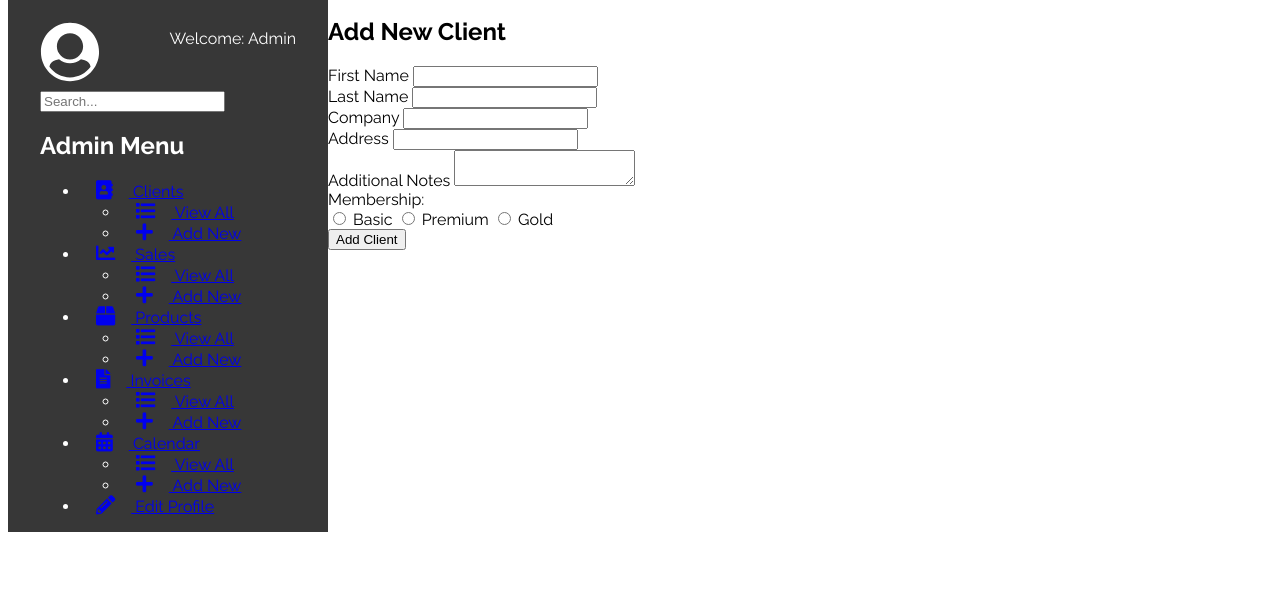
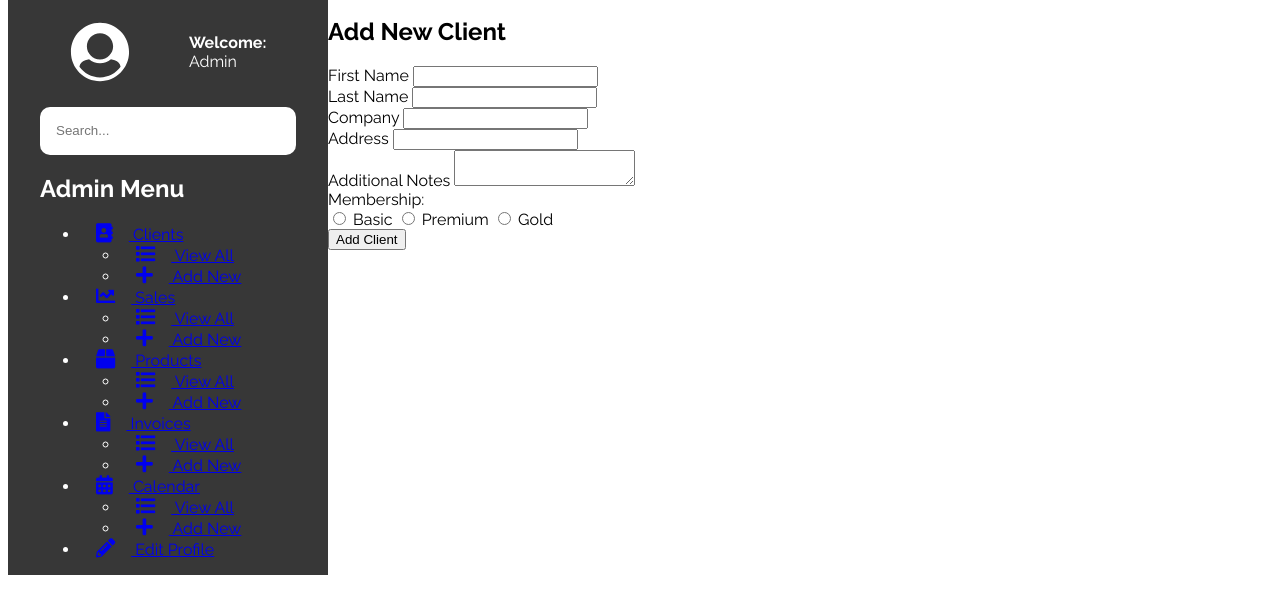
Before and after one commit to madhumithavenu/09_Building_an_Admin_Panel_with_Flexbox, a website: page index.html in a window 1280 px wide. Shown: the part 123-736 px from the top of the page. Drawn offline with Linux system fonts and the light colour scheme.

Commit message:
Styling the sidebar

```diff
--- a/css/app.css
+++ b/css/app.css
@@ -111,8 +111,24 @@ i {
 }
 .sidebar .user {
   display: flex;
-  justify-content: space-between;
+  justify-content: space-around;
+  align-items: center;
+  font-weight: bold;
 }
 .sidebar .user img {
   max-width: 60px;
 }
+.sidebar .user span {
+  font-weight: normal;
+  display: block;
+}
+.sidebar .search {
+  margin-top: 1rem;
+}
+.sidebar .search input[type=text] {
+  width: 100%;
+  height: 3rem;
+  padding: 1rem;
+  border-radius: 10px;
+  border: none;
+}
```
